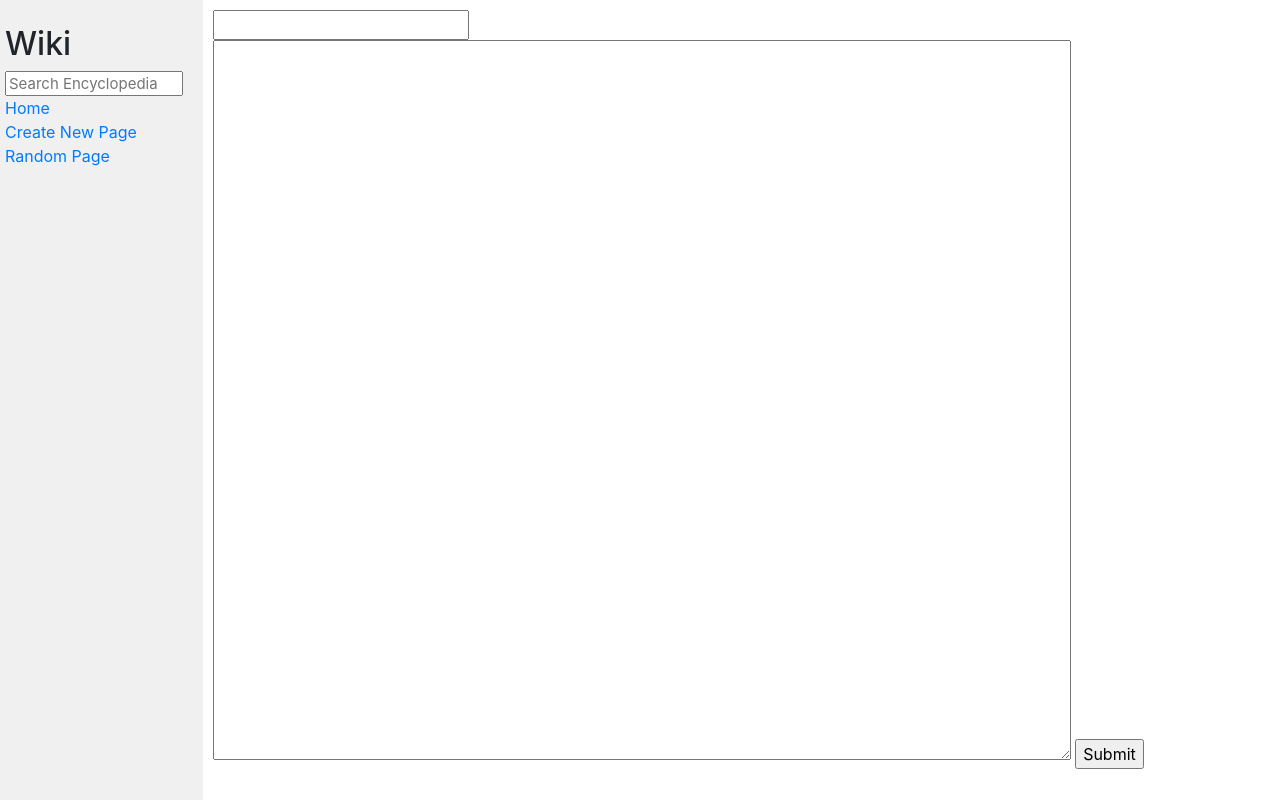
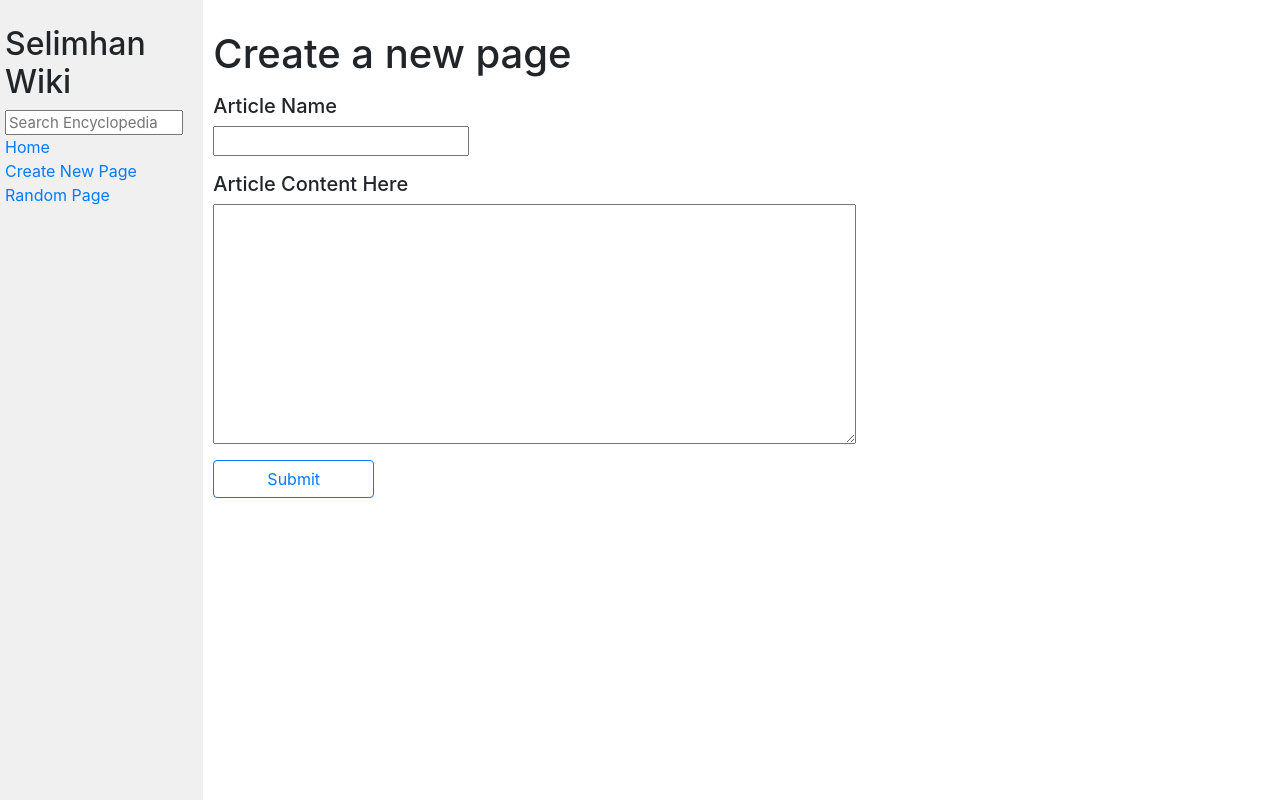
Before and after one commit to selimhanfirat/project1-wiki, a Django app: page /new_page in a window 1280 px wide. Run offline with Django 3.2, Linux system fonts and the light colour scheme; some libraries are stand-ins or nearby versions.

Commit message:
cs50's requirements completed

```diff
--- a/encyclopedia/static/encyclopedia/styles.css
+++ b/encyclopedia/static/encyclopedia/styles.css
@@ -13,8 +13,8 @@ h1 {
 }
 
 textarea {
-    height: 90vh;
-    width: 80%;
+    height: 30vh;
+    width: 60%;
 }
 
 .main {
@@ -36,3 +36,11 @@ textarea {
 .sidebar h2 {
     margin-top: 5px;
 }
+
+.submit-btn {
+    width: 15%;
+}
+
+#error_message{
+    color:red;
+}
--- a/encyclopedia/templates/encyclopedia/layout.html
+++ b/encyclopedia/templates/encyclopedia/layout.html
@@ -11,9 +11,10 @@
     <body>
         <div class="row">
             <div class="sidebar col-lg-2 col-md-3">
-                <h2>Wiki</h2>
-                <form>
-                    <input class="search" type="text" name="q" placeholder="Search Encyclopedia">
+                <h2>Selimhan Wiki</h2>
+                <form action = "{% url 'search' %}" method = "post">
+                    {% csrf_token %}
+                    <input class="search" type="text" name="searched" placeholder="Search Encyclopedia">
                 </form>
                 <div>
                     <a href="{% url 'index' %}">Home</a>
--- a/encyclopedia/templates/encyclopedia/new_page.html
+++ b/encyclopedia/templates/encyclopedia/new_page.html
@@ -6,11 +6,35 @@
 
 {% block body %}
 
+    <h1>Create a new page</h1>
     <form action="{% url 'new_page' %}" method = "post">
-        {% csrf_token %}
-        <input type="text" name="article_name">
-        <textarea name="content" cols="30" rows="10"></textarea>
-        <input type="submit">
+        <div class="container">
+            <div class= row>
+                <h5 id="error_message">
+                    {{error_message}}
+                </h5>
+            </div>
+            <div class="row">
+                <h5>Article Name</h5>
+            </div>
+
+            <div class="row mb-3">
+                {% csrf_token %}
+                <input ty
+                pe="text" name="article_name">
+            </div>
+            <div class="row">
+                <h5>Article Content Here</h5>
+            </div>
+
+            <div class="row mb-3">
+                <textarea name="content" cols="30" rows="10"></textarea>
+            </div>
+
+            <div class="row">
+                <input class = "submit-btn btn btn-outline-primary" type="submit">
+            </div>
+        </div>
     </form>
 
 {% endblock %}
--- a/encyclopedia/urls.py
+++ b/encyclopedia/urls.py
@@ -4,6 +4,9 @@ from . import views
 urlpatterns = [
     path("", views.index, name="index"),
     path("new_page", views.new_page, name="new_page"),
+    path('random', views.random, name="random"),
+    path('search', views.search, name="search"),
+    path('edit_article/<str:article_name>/', views.edit_article, name='edit_article'),
+    path('save_edited_article/<str:article_name>/', views.save_edited_article, name='save_edited_article'),
     path('<str:article_name>/', views.article, name='article'),
-    path('random', views.random, name = "random")
 ]
--- a/encyclopedia/views.py
+++ b/encyclopedia/views.py
@@ -1,24 +1,36 @@
 from django.shortcuts import render
-from django.http import HttpResponseRedirect, Http404
+from django.http import HttpResponseRedirect, Http404, HttpResponseBadRequest
 from django.urls import reverse
 import markdown2
 from random import choice
 from . import util
 
+
 template_name = "encyclopedia/article.html"
 
 def index(request):
+    entries = util.list_entries()  # Retrieve the list of entries
     return render(request, "encyclopedia/index.html", {
-        "entries": util.list_entries()
+        "entries": entries
     })
+
+
+import re
 
 def new_page(request):
     if request.method == "POST":
         content = request.POST.get("content")
-        article_name = request.POST.get("article_name").strip()  # Remove whitespace
-        util.save_entry(content, article_name)
+        article_name = request.POST.get("article_name").strip()
+
+        # Check if the article name is empty or contains only special characters
+        if not article_name or re.match(r'^\W+$', article_name):
+            error_message = "Invalid article name"
+            return render(request, "encyclopedia/new_page.html", {"error_message": error_message})
+
+        util.save_entry(article_name, content)
         new_page_url = reverse('article', kwargs={'article_name': article_name})
         return HttpResponseRedirect(new_page_url)
+
     return render(request, "encyclopedia/new_page.html")
 
 
@@ -39,3 +51,37 @@ def random(request):
         "article_content": markdown2.markdown(content),
         "article_name": article_name
     })
+
+def search(request):
+    if request.method == "POST":
+        searched = request.POST.get("searched")
+        searched = searched.strip()
+        if searched in util.list_entries():
+            return HttpResponseRedirect(reverse('article', kwargs={'article_name': searched}))
+        else:
+            search_results = list()
+            for entry in util.list_entries():
+                if searched.lower() in entry.lower():
+                    search_results.append(entry)
+            return render(request, "encyclopedia/search_results.html", {
+                "search_results": search_results
+            })
+    else:
+        return render(request, "encyclopedia/cindex.html", {
+        "entries": util.list_entries()
+    })
+
+def edit_article(request, article_name):
+    if request.method == "POST":
+        return render(request, "encyclopedia/edit_page.html",{
+            "article_name": article_name,
+            "content": util.get_entry(article_name)})
+
+def save_edited_article(request, article_name):
+    if request.method == "POST":
+        content = request.POST.get("content")
+        util.save_entry(article_name, content)
+        return HttpResponseRedirect(reverse('article', kwargs={'article_name': article_name}))
+    else:
+        # Handle GET request or other methods
+        return HttpResponseBadRequest("Invalid request")
```
Also changed, not shown: encyclopedia/templates/encyclopedia/article.html (+16 -2 lines), encyclopedia/templates/encyclopedia/edit_page.html (added, +27 -0 lines), encyclopedia/templates/encyclopedia/search_results.html (added, +18 -0 lines), entries/Python.md (+1 -0 lines), entries/selimhan bu video ne.md (added, +3 -0 lines), entries/selimhan.md (added, +1 -0 lines), entries/CSS.md (line endings or trailing spaces).
